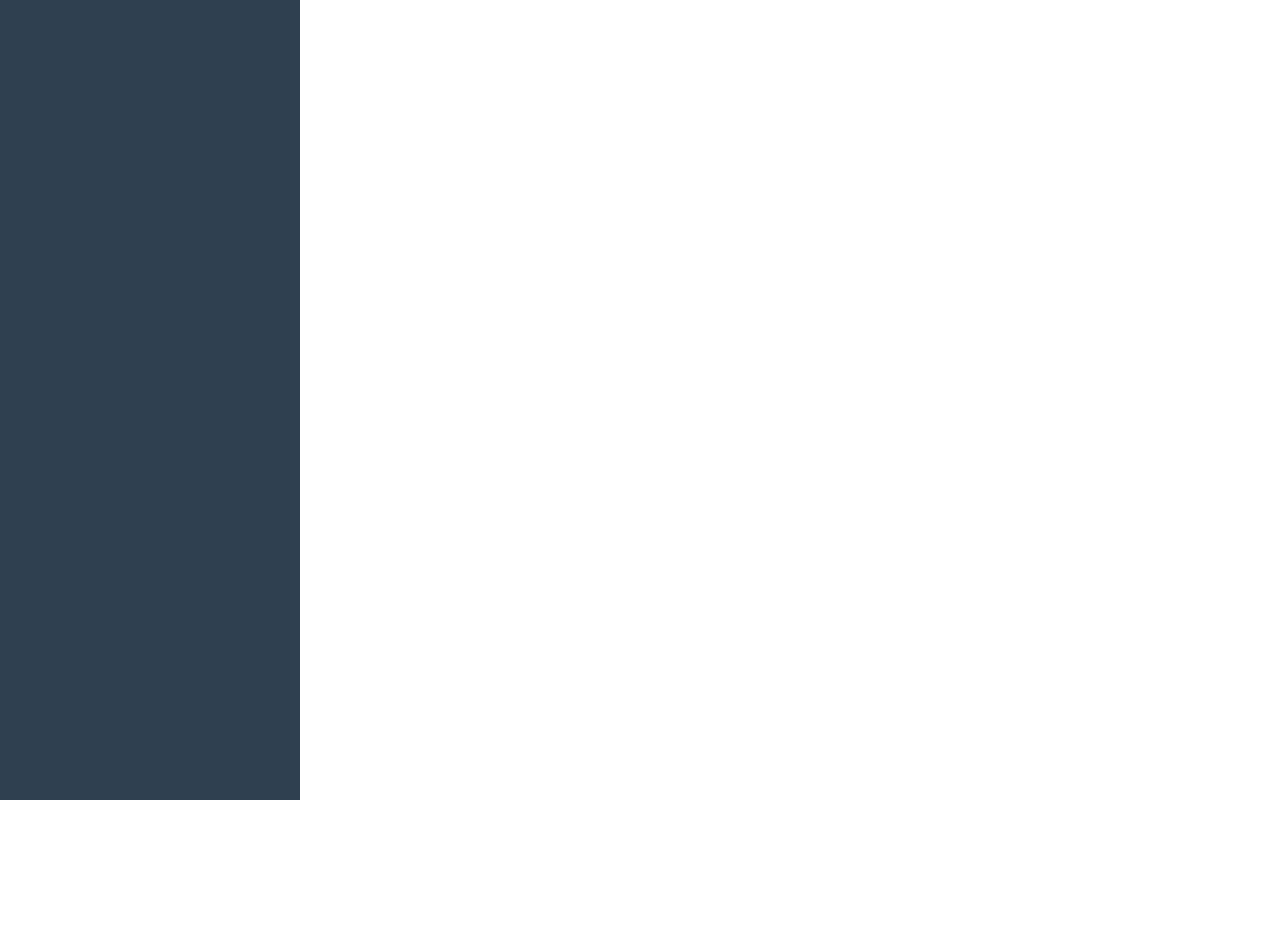
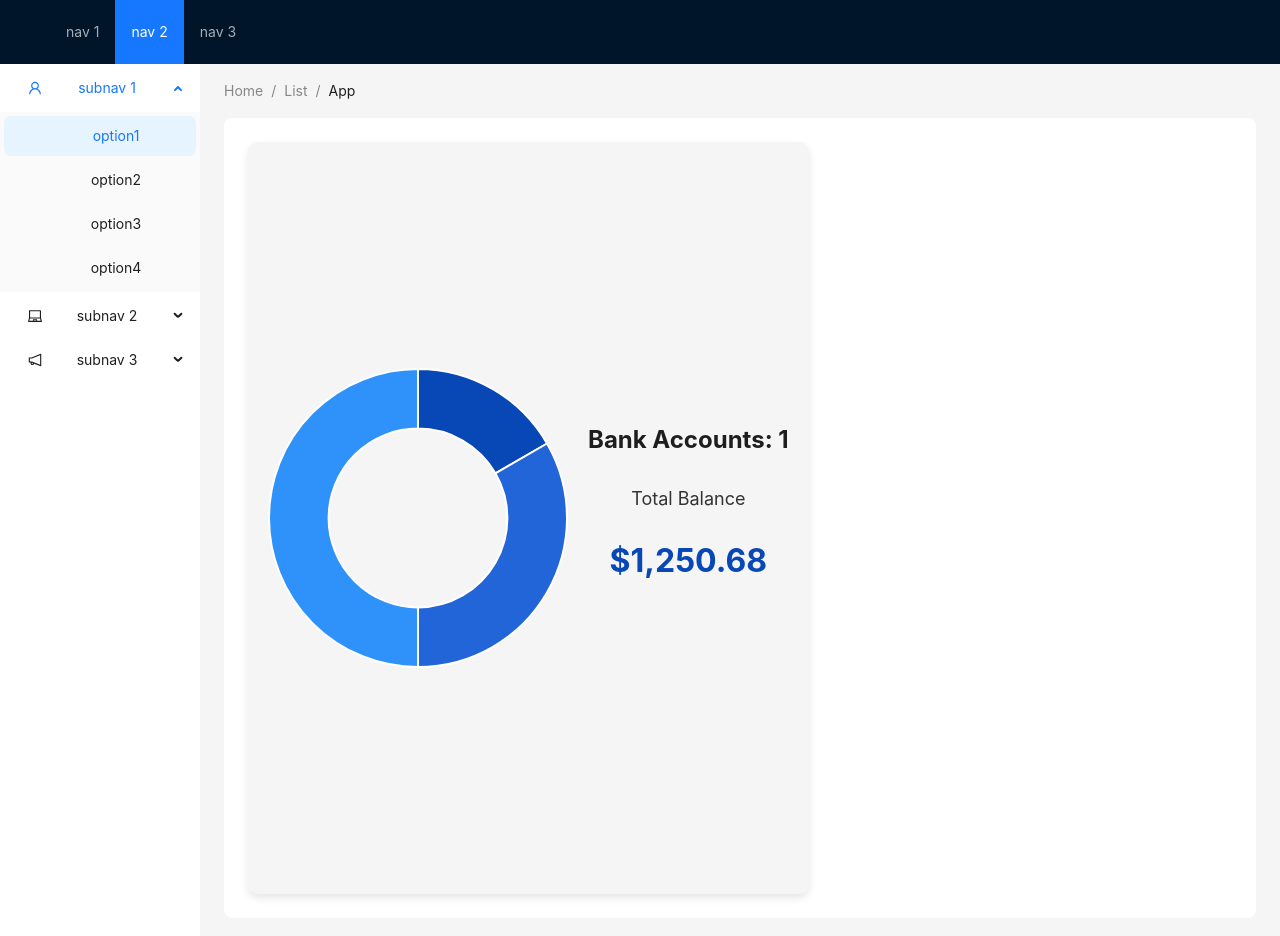
Before and after one commit to joshuancc/Blind_Duck, a React (Vite) app in the folder client/admin-client/: page /Dashboardlayout in a window 1280 px wide. Before the commit this address had no page. Shown: the top 936 px of the page. Before the commit the page ends 800 px from the top, so only its background shows below. Built offline with nearby package versions, Linux system fonts and the light colour scheme.

Commit message:
visual update adding sidebar and nav bar

```diff
--- a/client/admin-client/src/App.jsx
+++ b/client/admin-client/src/App.jsx
@@ -1,19 +1,22 @@
 import { BrowserRouter, Routes, Route } from "react-router-dom"
 import TestPage from "./pages/TestPage"
 import LandingPage from "./pages/TestPage"
+import LandingPage2 from "./components/DashboardLayout"
+import DashboardLayout from "./components/DashboardLayout"
 import SideBar from "./components/SideBar"
 
 function App() {
 
   return (
     <main className=" flex-container">
-    <SideBar className= "flex-item-left"/>
+    {/*<SideBar className= "flex-item-left"/> */}
 
     <BrowserRouter>
       <Routes>
-        <Route path="/" element={<TestPage/>}/>
+        <Route path="/TestPage" element={<TestPage/>}/>
+        <Route path="/" element={<LandingPage/>}/>
+        <Route path="/Dashboardlayout" element={<DashboardLayout/>}/>
 
-        <Route path="/" element={<LandingPage/>}/>
 
       </Routes>
     </BrowserRouter>
--- /dev/null
+++ b/client/admin-client/src/components/DashboardLayout.jsx
@@ -0,0 +1,80 @@
+import React from 'react';
+import { LaptopOutlined, NotificationOutlined, UserOutlined } from '@ant-design/icons';
+import { Breadcrumb, Layout, Menu, theme } from 'antd';
+import TotalBalanceBox from "../components/TotalBalanceBox"
+import HeaderBox from "../components/HeaderBox"
+const { Header, Content, Sider } = Layout;
+
+const DashboardLayout = ({ children }) => {
+  const {
+    token: { colorBgContainer, borderRadiusLG },
+  } = theme.useToken();
+
+  const items1 = ['1', '2', '3'].map((key) => ({
+    key,
+    label: `nav ${key}`,
+  }));
+
+  const items2 = [UserOutlined, LaptopOutlined, NotificationOutlined].map((icon, index) => {
+    const key = String(index + 1);
+    return {
+      key: `sub${key}`,
+      icon: React.createElement(icon),
+      label: `subnav ${key}`,
+      children: new Array(4).fill(null).map((_, j) => {
+        const subKey = index * 4 + j + 1;
+        return {
+          key: subKey,
+          label: `option${subKey}`,
+        };
+      }),
+    };
+  });
+
+  return (
+    <Layout>
+      <Header style={{ display: 'flex', alignItems: 'center' }}>
+        <div className="demo-logo" />
+        <Menu
+          theme="dark"
+          mode="horizontal"
+          defaultSelectedKeys={['2']}
+          items={items1}
+          style={{ flex: 1, minWidth: 0 }}
+        />
+      </Header>
+      <Layout>
+        <Sider width={200} style={{ background: colorBgContainer }}>
+          <Menu
+            mode="inline"
+            defaultSelectedKeys={['1']}
+            defaultOpenKeys={['sub1']}
+            style={{ height: '100%', borderRight: 0 }}
+            items={items2}
+          />
+        </Sider>
+        <Layout style={{ padding: '0 24px 24px' }}>
+          <Breadcrumb style={{ margin: '16px 0' }}>
+            <Breadcrumb.Item>Home</Breadcrumb.Item>
+            <Breadcrumb.Item>List</Breadcrumb.Item>
+            <Breadcrumb.Item>App</Breadcrumb.Item>
+          </Breadcrumb>
+          <Content
+            style={{
+              padding: 24,
+              margin: 0,
+              minHeight: 280,
+              background: colorBgContainer,
+              borderRadius: borderRadiusLG,
+            }}
+          >
+            {children}             {
+            <TotalBalanceBox accounts={[]} totalBanks={1} totalBalance={1250.68}/>}
+          </Content>
+        </Layout>
+      </Layout>
+    </Layout>
+  );
+};
+
+export default DashboardLayout;
--- a/client/admin-client/src/pages/LandingPage.jsx
+++ b/client/admin-client/src/pages/LandingPage.jsx
@@ -1,11 +1,12 @@
 import TestComponent from "../components/TestComponent"
 import test_image from "../assets/test_image.webp"
 import HeaderBox from "../components/HeaderBox"
+import {Menu} from "antd";
 const LandingPage = () => {
     const loggedIn ={firstName: 'Jeremy', lastName:'Ng'}
     return (
+
         <main className="flex h-screen w-full font-inter">
-
         <section className="home">
             <div className="home-content">
                 <header className="home-header">
--- a/client/admin-client/src/pages/TestPage.jsx
+++ b/client/admin-client/src/pages/TestPage.jsx
@@ -2,10 +2,11 @@ import TestComponent from "../components/TestComponent"
 import test_image from "../assets/test_image.webp"
 import HeaderBox from "../components/HeaderBox"
 import TotalBalanceBox from "../components/TotalBalanceBox"
+import DashboardLayout from "../components/DashboardLayout"
 const TestPage = () => {
     const loggedIn ={firstName: 'Jeremy'};
     return (
-
+        <DashboardLayout>
         <section className="home">
             <div className="home-content">
                 <header className="home-header">
@@ -14,7 +15,7 @@ const TestPage = () => {
             </div>
         <TotalBalanceBox accounts={[]} totalBanks={1} totalBalance={1250.68}/>
 
-        </section>
+        </section></DashboardLayout>
     )
 }
 
```
Also changed, not shown: client/admin-client/src/pages/LandingPage2.jsx (added, +18 -0 lines).
